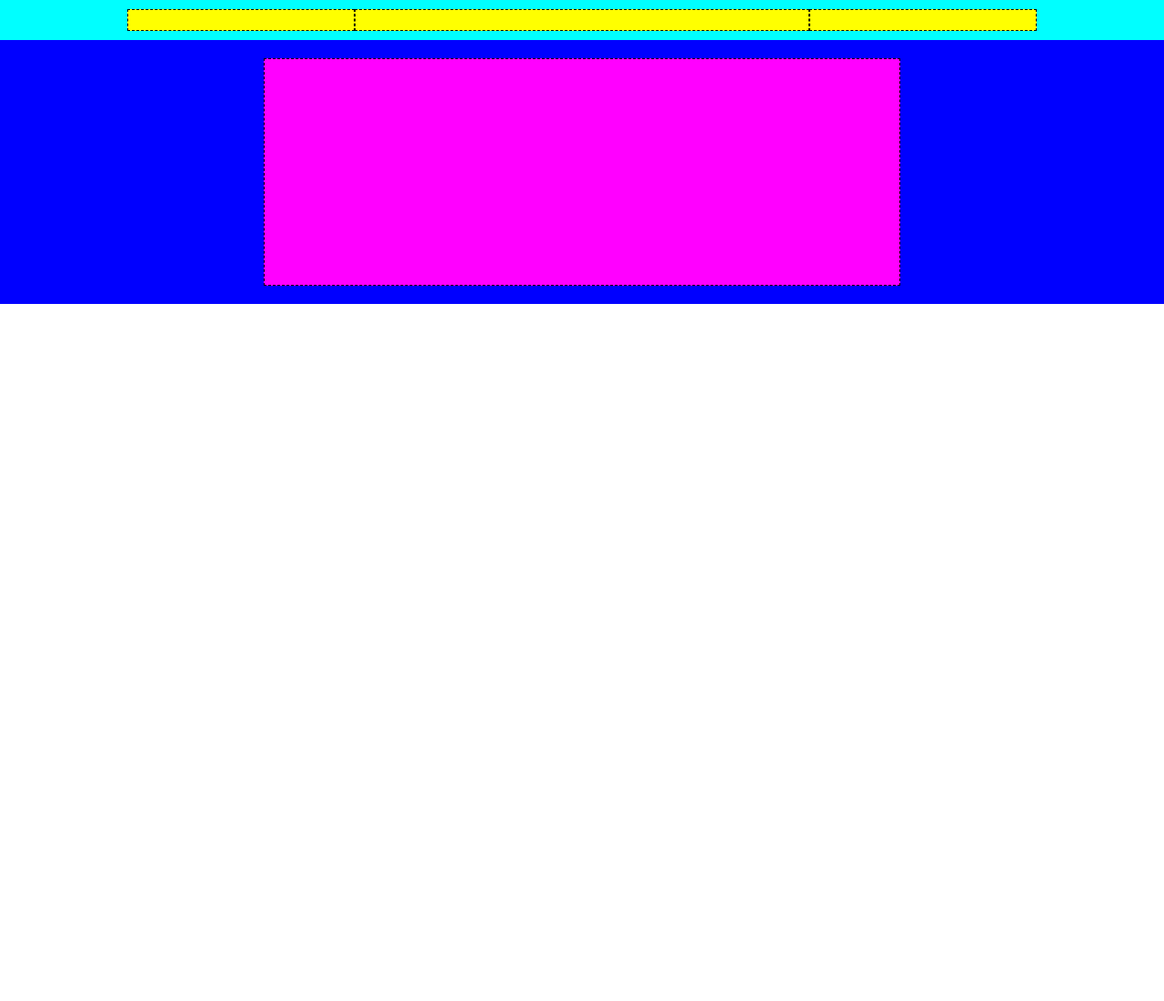
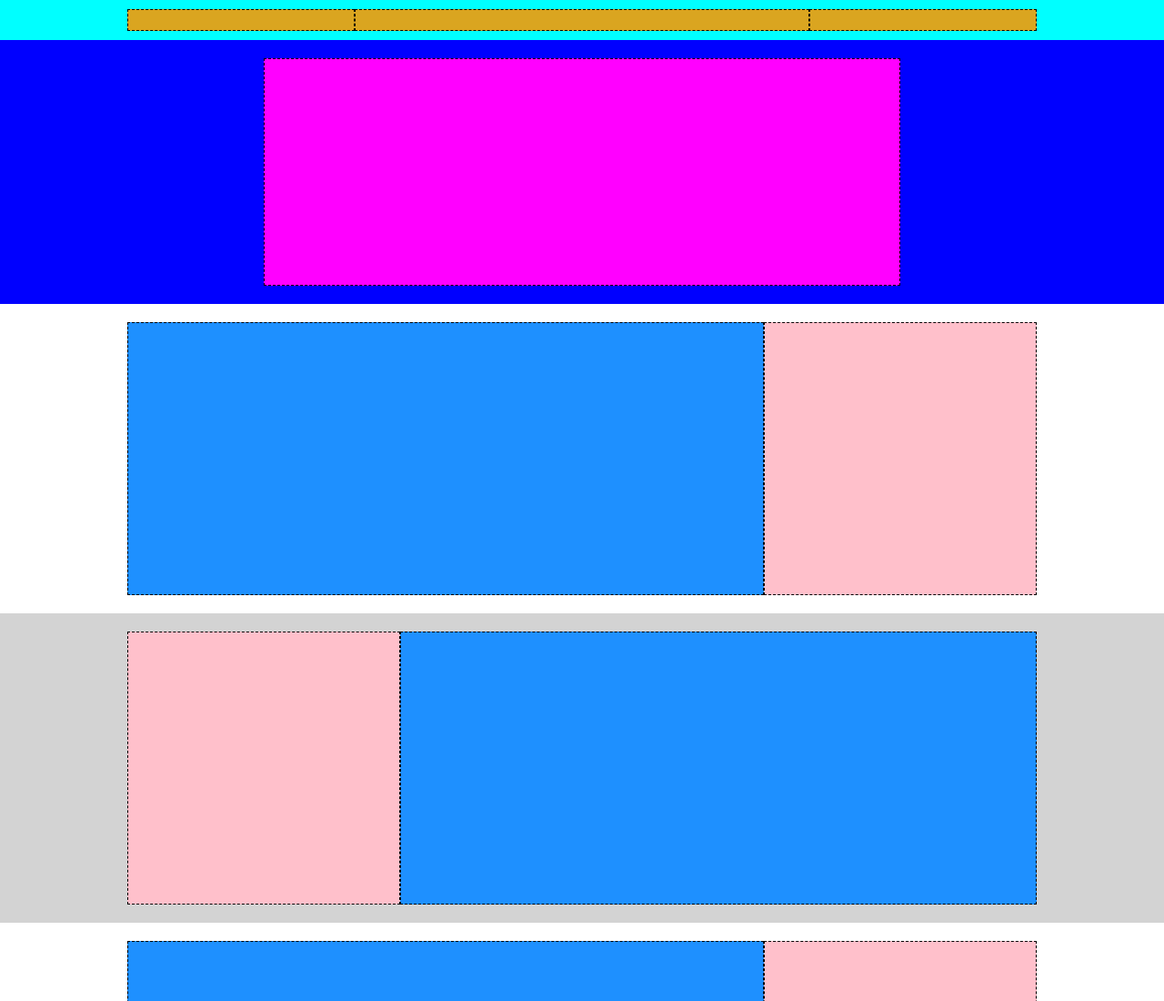
Before and after one commit to lelz99/html-struttura-discord, a plain HTML site: page index.html in a window 1280 px wide. Shown: the top 1100 px of the page at 91% size. Before the commit the page ends 800 px from the top, so only its background shows below. Drawn offline with Linux system fonts and the light colour scheme.

Commit message:
added  main

```diff
--- a/index.html
+++ b/index.html
@@ -19,7 +19,38 @@
         <div class="container">
             <div class="main-header"></div>
         </div>
-      </header>
+    </header>
+
+    <main>
+        <section>
+            <div class="container">
+                <div class="dodgerblue"></div>
+                <div class="pink"></div>
+            </div>
+        </section>
+
+        <section class="bg-lightgrey">
+            <div class="container">
+                <div class="pink"></div>
+                <div class="dodgerblue"></div>
+            </div>
+        </section>
+
+        <section>
+            <div class="container">
+                <div class="dodgerblue"></div>
+                <div class="pink"></div>
+            </div>
+        </section>
+
+        <section class="bg-lightgrey">
+            <div class="container">
+                <div class="square-green"></div>
+            </div>
+        </section>
+      </main>
+
+      <footer></footer>
 
 </body>
 </html>
--- a/style/style.css
+++ b/style/style.css
@@ -15,6 +15,10 @@
     justify-content: center;
 }
 
+section{
+    padding: 20px;
+}
+
 /* Nav */
 
 nav{
@@ -25,7 +29,7 @@ nav{
 
 .nav{
     flex-basis: 50%;
-    background-color: yellow;
+    background-color: goldenrod;
     border: 1px dashed black;
     min-height: 1.5rem;
 
@@ -33,7 +37,7 @@ nav{
 
 .side-nav{
     flex-basis: 25%;
-    background-color: yellow;
+    background-color: goldenrod;
     border: 1px dashed black;
 }
 
@@ -50,3 +54,31 @@ header{
     border: 1px dashed black;
     min-height: 250px;
 }
+
+/* Main */
+
+.bg-lightgrey{
+    background-color: lightgrey;}
+
+.dodgerblue{
+    flex-basis: 70%;
+    background-color: dodgerblue;
+    border: 1px dashed black;
+    min-height: 250px;
+}
+
+.pink{
+    flex-basis: 30%;
+    background-color: pink;
+    border: 1px dashed black;
+    min-height: 300px;
+}
+
+.square-green{
+    flex-basis: 100%;
+    background-color: green;
+    border: 1px dashed black;
+    min-height: 1000px;
+}
+
+/* Footer */
```
